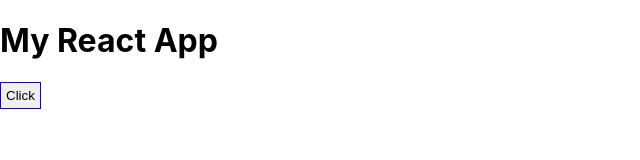
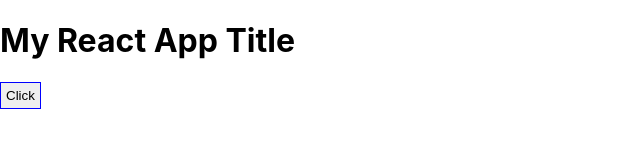
Before and after one commit to amitshahc/React-Udemy, a React (Create React App) app: page / in a window 1280 px wide. Shown: the top 160 px of the page, without its empty margins (0-640 px from the left). Built offline with nearby package versions, Linux system fonts and the light colour scheme.

Commit message:
Passing props from index.js -> App.js -> Cockpit.js

```diff
--- a/src/components/Cockpit/Cockpit.js
+++ b/src/components/Cockpit/Cockpit.js
@@ -8,7 +8,7 @@
 
     return (
         <div>
-            <h1>My React App</h1>
+            <h1>{props.appTitle}</h1>
             <button onClick={props.click} style={button_style}>Click</button>
         </div>
     );
--- a/src/index.js
+++ b/src/index.js
@@ -4,7 +4,7 @@
 import App from './root/App';
 import * as serviceWorker from './serviceWorker';
 
-ReactDOM.render(<App />, document.getElementById('root'));
+ReactDOM.render(<App title="My React App Title" />, document.getElementById('root'));
 
 // If you want your app to work offline and load faster, you can change
 // unregister() to register() below. Note this comes with some pitfalls.
--- a/src/root/App.js
+++ b/src/root/App.js
@@ -66,6 +66,7 @@
     return (
       <div className="App">
         <Cockpit
+          appTitle={this.props.title}
           showPerson={this.state.showPerson}
           persons={this.state.persons}
           click={this.togglePersons}
```
